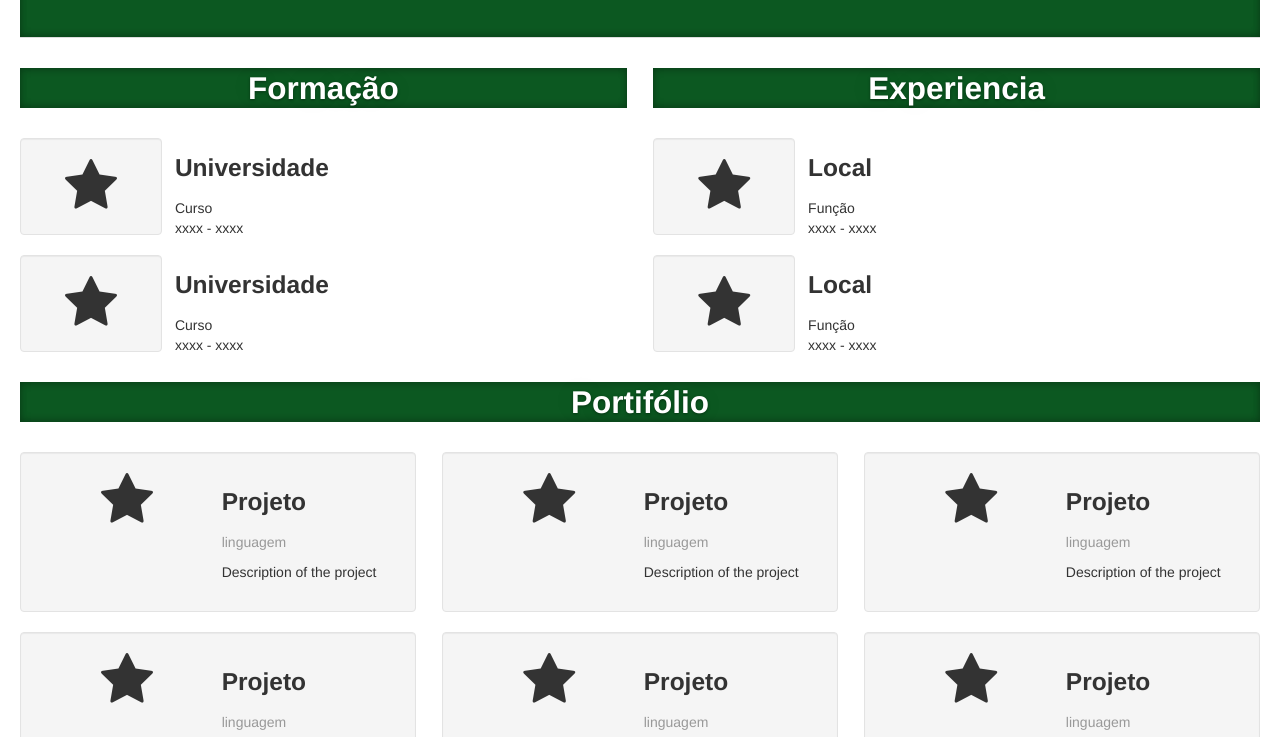
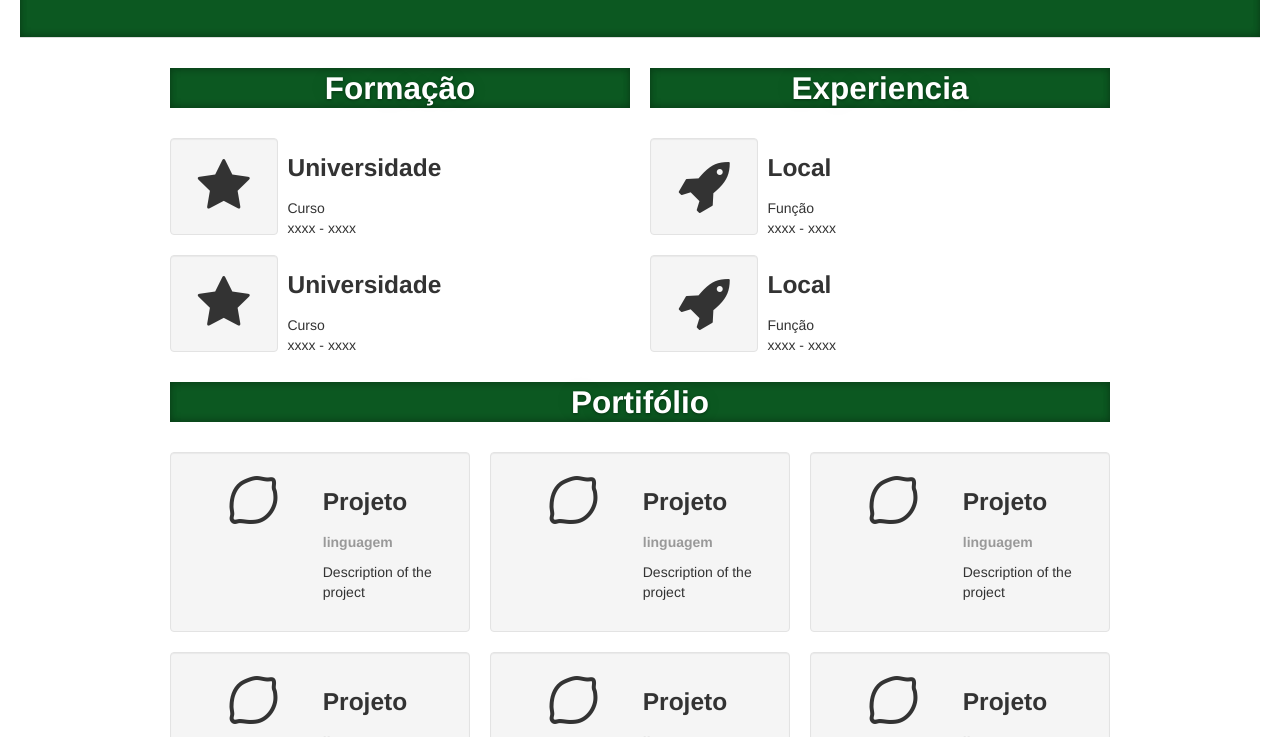
Before and after one commit to runys/github-curriculum-template, a plain HTML site: page index.html in a window 1280 px wide. Shown: the part 283-1020 px from the top of the page. Drawn offline with Linux system fonts and the light colour scheme.

Commit message:
Narrowed the body width.

```diff
--- a/index.html
+++ b/index.html
@@ -22,7 +22,7 @@
 				<div class="container">
 					<center>
 					<!-- centralizar isso aqui -->
-					<a href="#" class="brand">Git Curriculum</a>
+					<a href="#" class="brand">Git Curriculum - Template</a>
 				</center>
 				</div>
 			</div>
@@ -36,7 +36,7 @@
 
 					<div class="span3">
 						<!-- Tentar usar gravatar aqui -->
-						<img src="assets/img/you.png" alt="img" width="200" heigth="200" class="-mg-polaroid">
+						<img src="assets/img/you.png" alt="img" width="200" heigth="200" class="-mg-circle">
 					</div>
 
 					<div class="span9">
@@ -80,6 +80,7 @@
 		<br>
 
 		<!-- Formação e Experiencia -->
+		<div class="container">
 			<div class="row-fluid">
 				<!-- Formacao -->
 				<div class="span6">
@@ -110,7 +111,7 @@
 					<br>
 					<!-- Objeto -->
 					<div class="row-fluid">
-					<div class="span3 well"><center><i class="icon-star icon-4x"></i></center></div>
+						<div class="span3 well"><center><i class="icon-rocket icon-4x"></i></center></div>
 						<div class="span3">
 							<h3>Local</h3>
 							<p>Função<br>xxxx - xxxx</p>
@@ -118,7 +119,7 @@
 					</div>
 					<!-- Outro objeto -->
 					<div class="row-fluid">
-					<div class="span3 well"><center><i class="icon-star icon-4x"></i></center></div>
+						<div class="span3 well"><center><i class="icon-rocket icon-4x"></i></center></div>
 						<div class="span3">
 							<h3>Local</h3>
 							<p>Função<br>xxxx - xxxx</p>
@@ -135,26 +136,26 @@
 				<!-- primeira linha de projetos -->
 				<div class="row-fluid">
 					<div class="span4 well">
-					<div class="span6"><center><i class="icon-star icon-4x"></i></center></div>
+						<div class="span6"><center><i class="icon-lemon icon-4x"></i></center></div>
 						<div class="span6">
 							<h3>Projeto</h3>
-						<p class="muted">linguagem</p>
+							<p class="muted"><strong>linguagem</strong></p>
 							<p>Description of the project</p>
 						</div>
 					</div>
 					<div class=" well span4">
-					<div class="span6"><center><i class="icon-star icon-4x"></i></center></div>
+						<div class="span6"><center><i class="icon-lemon icon-4x"></i></center></div>
 						<div class="span6">
 							<h3>Projeto</h3>
-						<p class="muted">linguagem</p>
+							<p class="muted"><strong>linguagem</strong></p>
 							<p>Description of the project</p>
 						</div>
 					</div>
 					<div class="well span4">
-					<div class="span6"><center><i class="icon-star icon-4x"></i></center></div>
+						<div class="span6"><center><i class="icon-lemon icon-4x"></i></center></div>
 						<div class="span6">
 							<h3>Projeto</h3>
-						<p class="muted">linguagem</p>
+							<p class="muted"><strong>linguagem</strong></p>
 							<p>Description of the project</p>
 						</div>
 					</div>
@@ -163,32 +164,32 @@
 				<!-- segunda linha de projetos -->
 				<div class="row-fluid">
 					<div class="well span4">
-					<div class="span6"><center><i class="icon-star icon-4x"></i></center></div>
+						<div class="span6"><center><i class="icon-lemon icon-4x"></i></center></div>
 						<div class="span6">
 							<h3>Projeto</h3>
-						<p class="muted">linguagem</p>
+							<p class="muted"><strong>linguagem</strong></p>
 							<p>Description of the project</p>
 						</div>
 					</div>
 					<div class="well span4">
-					<div class="span6"><center><i class="icon-star icon-4x"></i></center></div>
+						<div class="span6"><center><i class="icon-lemon icon-4x"></i></center></div>
 						<div class="span6">
 							<h3>Projeto</h3>
-						<p class="muted">linguagem</p>
+							<p class="muted"><strong>linguagem</strong></p>
 							<p>Description of the project</p>
 						</div>
 					</div>
 					<div class="well span4">
-					<div class="span6"><center><i class="icon-star icon-4x"></i></center></div>
+						<div class="span6"><center><i class="icon-lemon icon-4x"></i></center></div>
 						<div class="span6">
 							<h3>Projeto</h3>
-						<p class="muted">linguagem</p>
+							<p class="muted"><strong>linguagem</strong></p>
 							<p>Description of the project</p>
 						</div>
 					</div>
 				</div>
 			</div>
-
+		</div>
 		<br>
 
 		<footer class="footer jumbotron">
```
Lines whose indentation alone changed are shown as unchanged.
